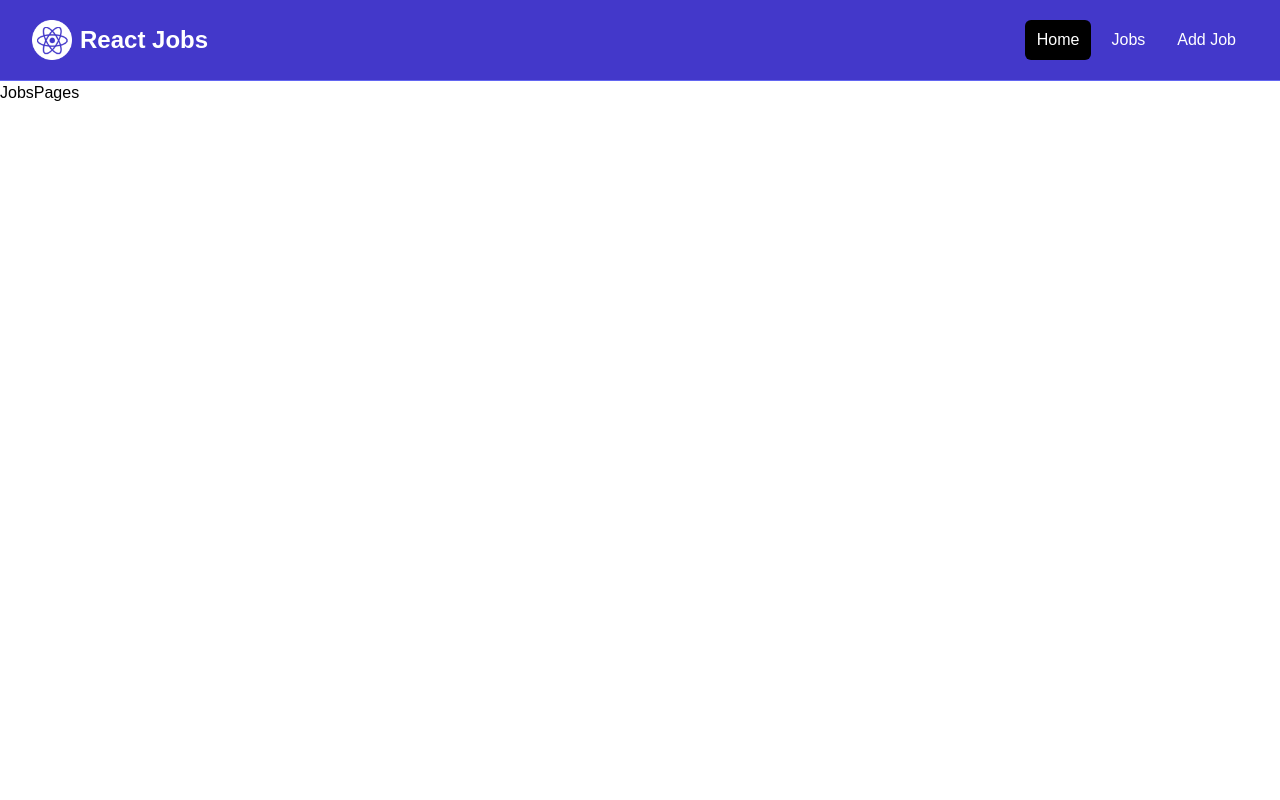
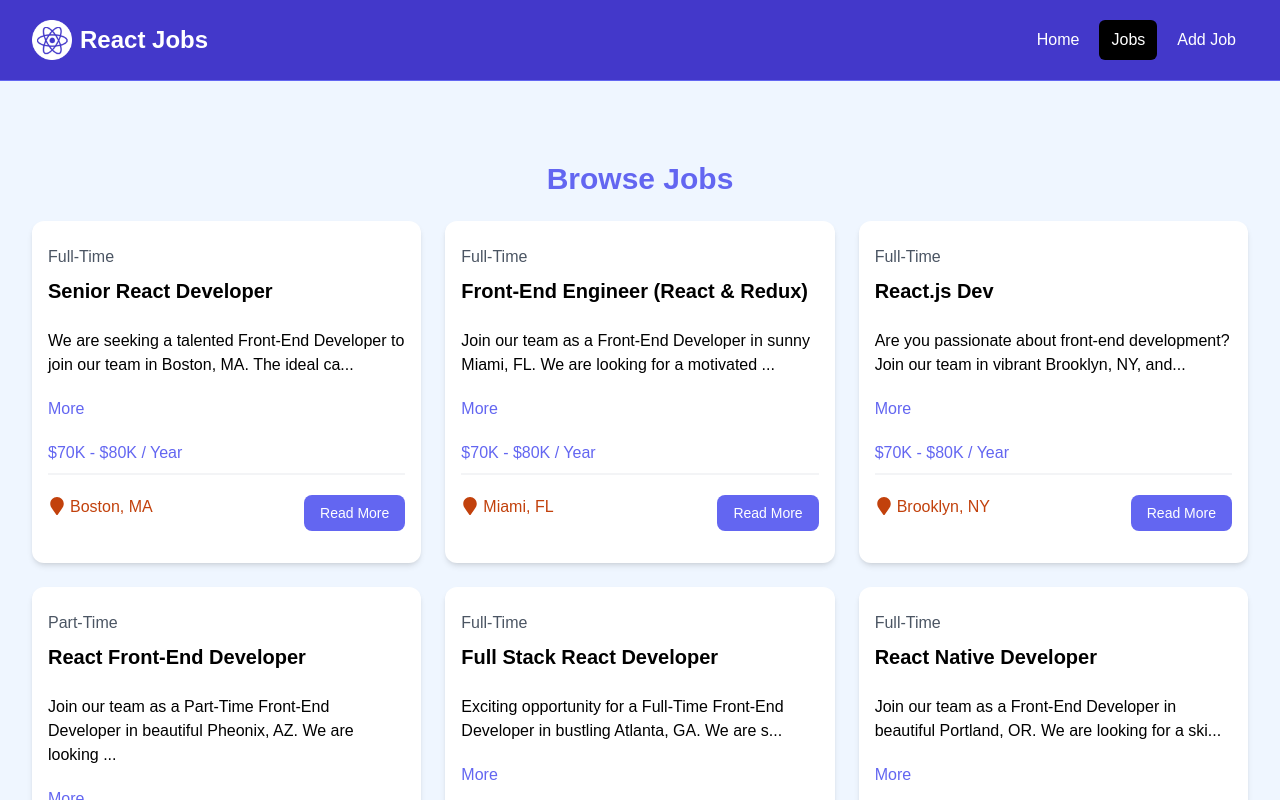
Before and after one commit to rakibulislam8226/react-jobs-publishing, a React (Vite) app: page /jobs in a window 1280 px wide. Shown: the top 800 px of the page. Built offline with nearby package versions, Linux system fonts and the light colour scheme.

Commit message:
refactor components and routing; enhance JobsListings functionality and update navigation links

```diff
--- a/package.json
+++ b/package.json
@@ -26,6 +26,7 @@
     "eslint-plugin-react-hooks": "^5.0.0",
     "eslint-plugin-react-refresh": "^0.4.16",
     "globals": "^15.14.0",
+    "json-server": "^1.0.0-beta.3",
     "postcss": "^8.4.49",
     "tailwindcss": "^3.4.17",
     "vite": "^6.0.5"
--- a/src/components/Hero.jsx
+++ b/src/components/Hero.jsx
@@ -1,4 +1,4 @@
-import React from 'react'
+import React from 'react';
 
 const Hero = () => {
     return (
--- a/src/components/HomeCards.jsx
+++ b/src/components/HomeCards.jsx
@@ -1,4 +1,5 @@
-import React from 'react'
+import React from 'react';
+import { Link } from 'react-router-dom';
 
 function HomeCards() {
     return (
@@ -11,12 +12,12 @@ function HomeCards() {
                             <p className="mt-2 mb-4">
                                 Browse our React jobs and start your career today
                             </p>
-                            <a
-                                href="/jobs.html"
+                            < Link
+                                to="/jobs"
                                 className="inline-block bg-black text-white rounded-lg px-4 py-2 hover:bg-gray-700"
                             >
                                 Browse Jobs
-                            </a>
+                            </ Link>
                         </div>
                         <div className="bg-indigo-100 p-6 rounded-lg shadow-md">
                             <h2 className="text-2xl font-bold">For Employers</h2>
--- a/src/components/JobsListings.jsx
+++ b/src/components/JobsListings.jsx
@@ -2,8 +2,9 @@ import React from 'react';
 import jobs from '../jobs.json';
 import JobListing from './JobListing';
 
-function JobsListings() {
-    const recentJobs = jobs.slice(0, 3);
+function JobsListings({ lastThreeJobs = false }) {
+    const recentJobs = lastThreeJobs ? jobs.slice(0, 3) : jobs;
+
     return (
         <div>
             <section className="bg-blue-50 px-4 py-10">
--- a/src/components/Navbar.jsx
+++ b/src/components/Navbar.jsx
@@ -1,9 +1,10 @@
 import React from 'react';
-import { Link } from 'react-router-dom';
+import { Link, NavLink } from 'react-router-dom';
 
 import logo from '../assets/images/logo.png'
 
 function Navbar() {
+    const activeNav = ({ isActive }) => isActive ? "text-white bg-black hover:bg-gray-900 hover:text-white rounded-md px-3 py-2" : "text-white hover:bg-gray-900 hover:text-white rounded-md px-3 py-2";
     return (
         <div>
             <nav className="bg-indigo-700 border-b border-indigo-500">
@@ -24,18 +25,18 @@ function Navbar() {
                             </Link>
                             <div className="md:ml-auto">
                                 <div className="flex space-x-2">
-                                    <Link
+                                    <NavLink
                                         to="/"
-                                        className="text-white bg-black hover:bg-gray-900 hover:text-white rounded-md px-3 py-2"
-                                    >Home</Link>
-                                    <Link
+                                        className={activeNav}
+                                    >Home</NavLink>
+                                    <NavLink
                                         to="/jobs"
-                                        className="text-white hover:bg-gray-900 hover:text-white rounded-md px-3 py-2"
-                                    >Jobs</Link>
-                                    <Link
+                                        className={activeNav}
+                                    >Jobs</NavLink>
+                                    <NavLink
                                         to="/add-job.html"
-                                        className="text-white hover:bg-gray-900 hover:text-white rounded-md px-3 py-2"
-                                    >Add Job</Link>
+                                        className={activeNav}
+                                    >Add Job</NavLink>
                                 </div>
                             </div>
                         </div>
--- a/src/components/ViewAllJobs.jsx
+++ b/src/components/ViewAllJobs.jsx
@@ -1,14 +1,14 @@
-import React from 'react'
+import React from 'react';
+import { Link } from 'react-router-dom';
 
 function ViewAllJobs() {
     return (
         <div>
             <section className="m-auto max-w-lg my-10 px-6">
-                <a
-                    href="/jobs"
+                <Link
+                    to="/jobs"
                     className="block bg-black text-white text-center py-4 px-6 rounded-xl hover:bg-gray-700"
-                >View All Jobs</a
-                >
+                >View All Jobs</Link>
             </section>
 
         </div>
--- a/src/pages/HomePages.jsx
+++ b/src/pages/HomePages.jsx
@@ -11,7 +11,7 @@ const HomePages = () => {
         <div>
             <Hero />
             <HomeCards />
-            <JobListings />
+            <JobListings lastThreeJobs={true}/>
             <ViewAllJobs />
         </div>
     )
--- a/src/pages/JobsPages.jsx
+++ b/src/pages/JobsPages.jsx
@@ -1,8 +1,11 @@
 import React from 'react';
+import JobsListings  from '../components/JobsListings';
 
 const JobsPages = () => {
     return (
-        <div>JobsPages</div>
+        <div className='bg-blue-50 px-4 py-10'>
+            <JobsListings />
+        </div>
     )
 }
 
```
Also changed, not shown: 1 other file (tests, documents, lock files or other folders).
